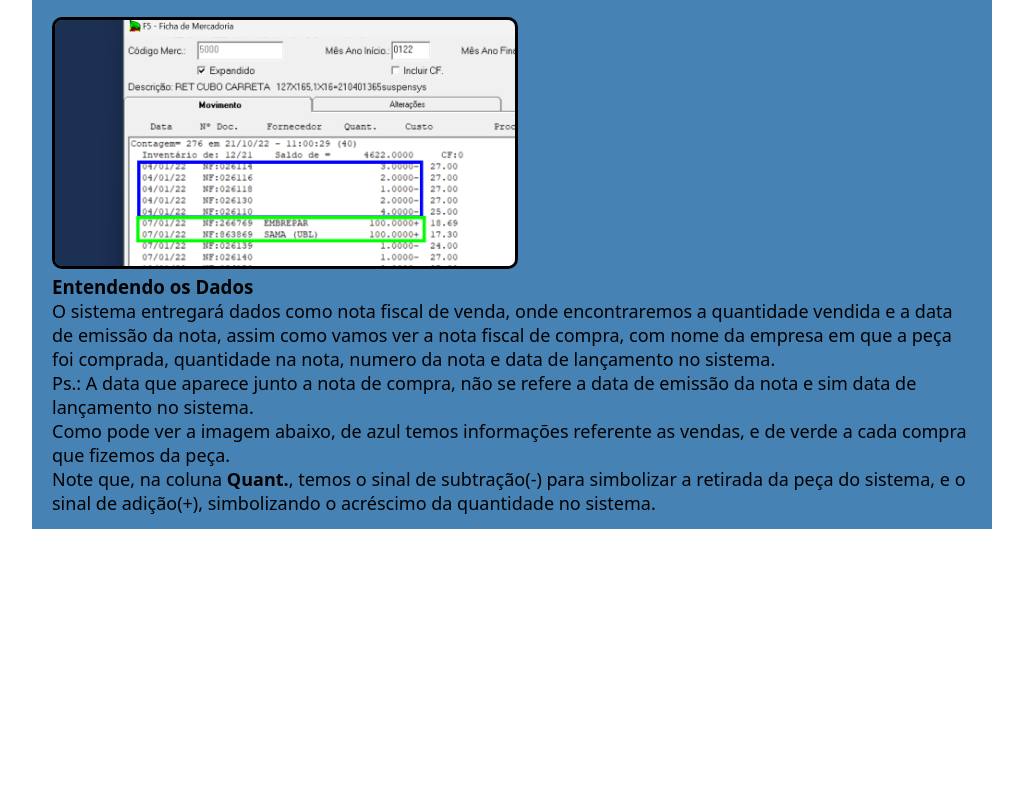
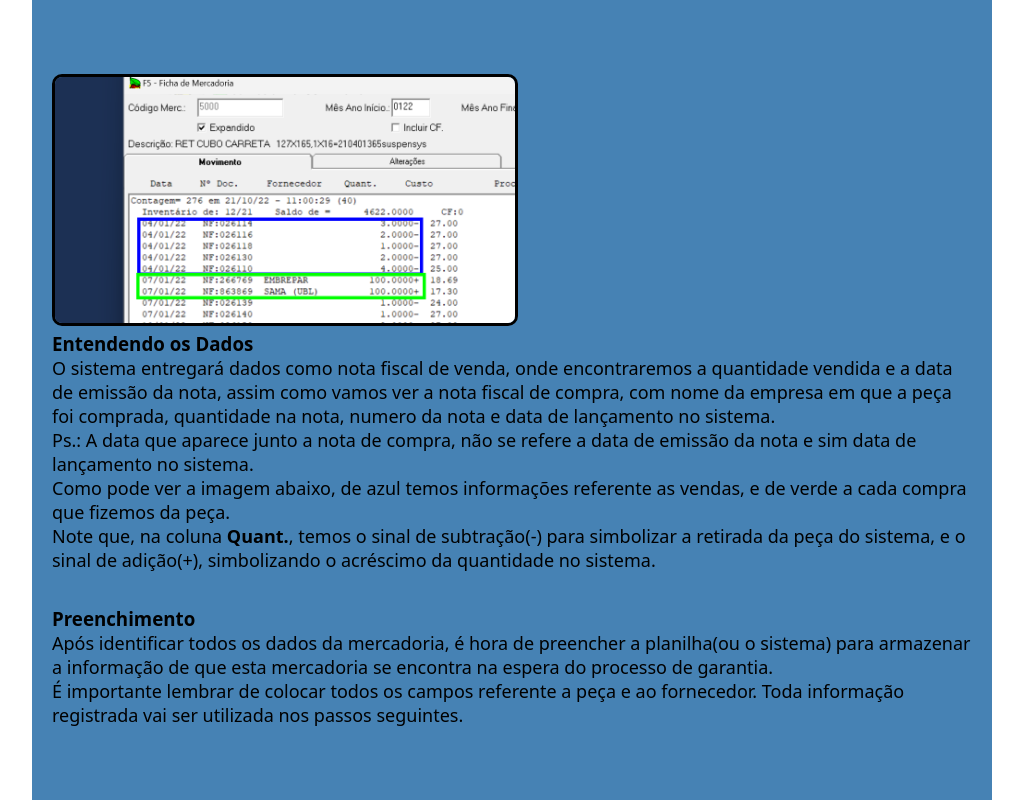
Before and after one commit to Uberaupe/Uberaupe.github.io, a plain HTML site: page pages/garantia.html in a window 1280 px wide. Shown: the part 1758-2558 px from the top of the page, without its empty margins (128-1151 px from the left). Before the commit the page ends 2287 px from the top, so only its background shows below. Drawn offline with Linux system fonts and the light colour scheme.

Commit message:
preenchimento article content

```diff
--- a/pages/garantia.html
+++ b/pages/garantia.html
@@ -55,7 +55,8 @@
         </div>
       </article>
     </section>
-    <section>
+    <section class="thirdSection">
+      <article>
         <h2>
           2° - Cadastro da mercadoria no sistema de garantia
         </h2>
@@ -79,6 +80,7 @@
             <img src="../img/garantiaWeb.gif" alt="">
           </li>
         </ul>
+      </article>
       <article>
         <div class="text">
           <h3>Pesquisa e Coleta de Dados</h3>
@@ -125,6 +127,25 @@
           </p>
         </div>
       </article>
+      <article>
+        <div class="text">
+          <h3>Preenchimento</h3>
+          <p>
+            Após identificar todos os dados da mercadoria, é hora
+            de preencher a planilha(ou o sistema) para armazenar a informação de que esta
+            mercadoria se encontra na espera do processo de garantia.
+          </p>
+          <p>
+            É importante lembrar de colocar todos os campos referente a peça e ao fornecedor.
+            Toda informação registrada vai ser utilizada nos passos seguintes.
+          </p>
+        </div>
+      </article>
+    </section>
+    <section class="fourSection">
+      <article>
+
+      </article>
     </section>
   </main>
   <div class="borderRight"></div>
```
Lines whose indentation alone changed are shown as unchanged.
